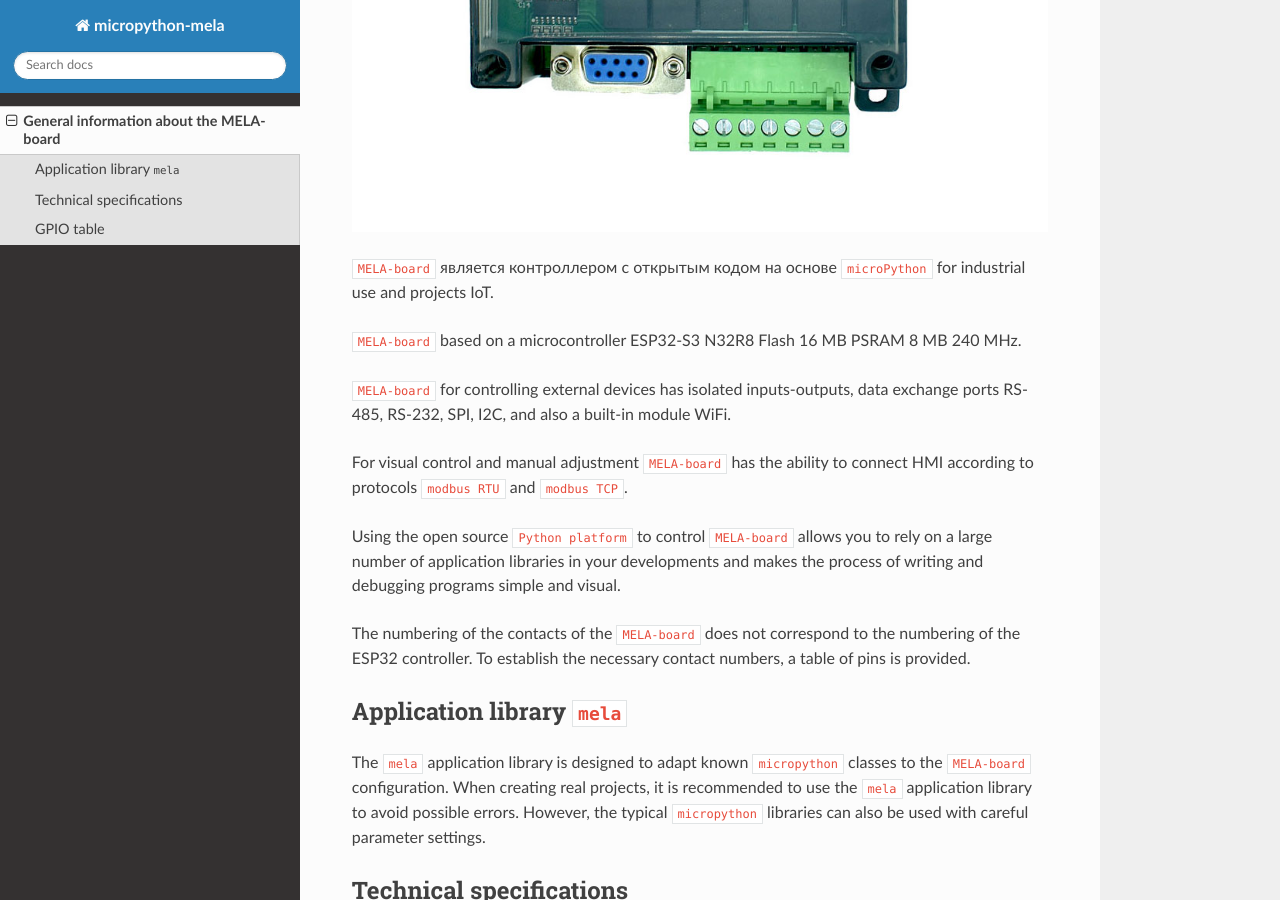
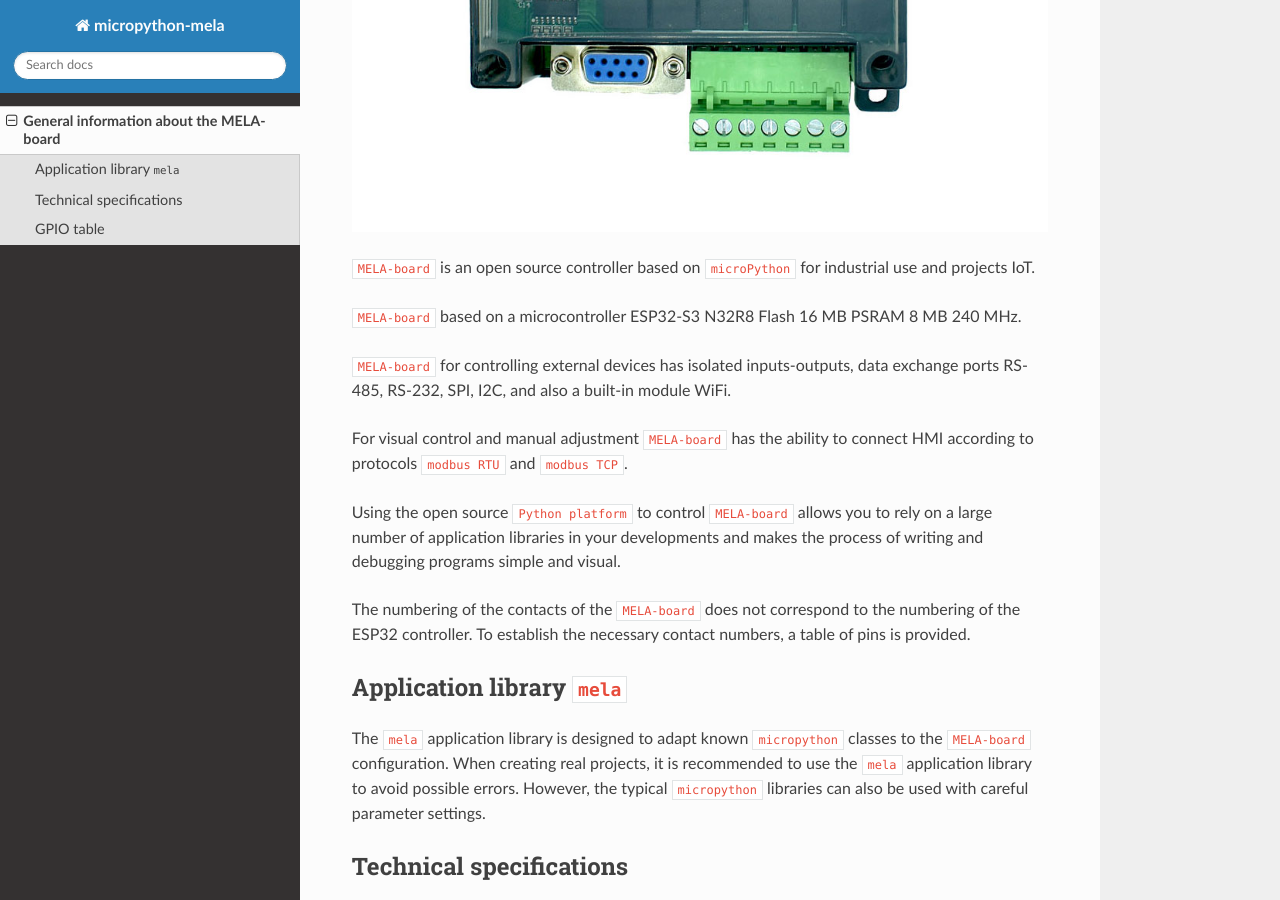
Before and after one commit to gmecc/micropython-mela, a Sphinx documentation site: the page built from docs/source/board.rst, in a window 1280 px wide and 900 px high, scrolled down 624 px. Built offline with Sphinx 7.4.7 and the Read the Docs theme 3.1.0, drawn with Linux system fonts in a browser that asks for light colours.

Commit message:
add files

```diff
--- a/docs/source/board.rst
+++ b/docs/source/board.rst
@@ -3,7 +3,7 @@ General information about the MELA-board
 
 .. image:: /img/mela-board.jpg
 
-``MELA-board`` является контроллером с открытым кодом на основе
+``MELA-board`` is an open source controller based on
 ``microPython`` for industrial use and projects IoT.
 
 ``MELA-board`` based on a microcontroller ESP32-S3 N32R8 Flash 16 MB
```
